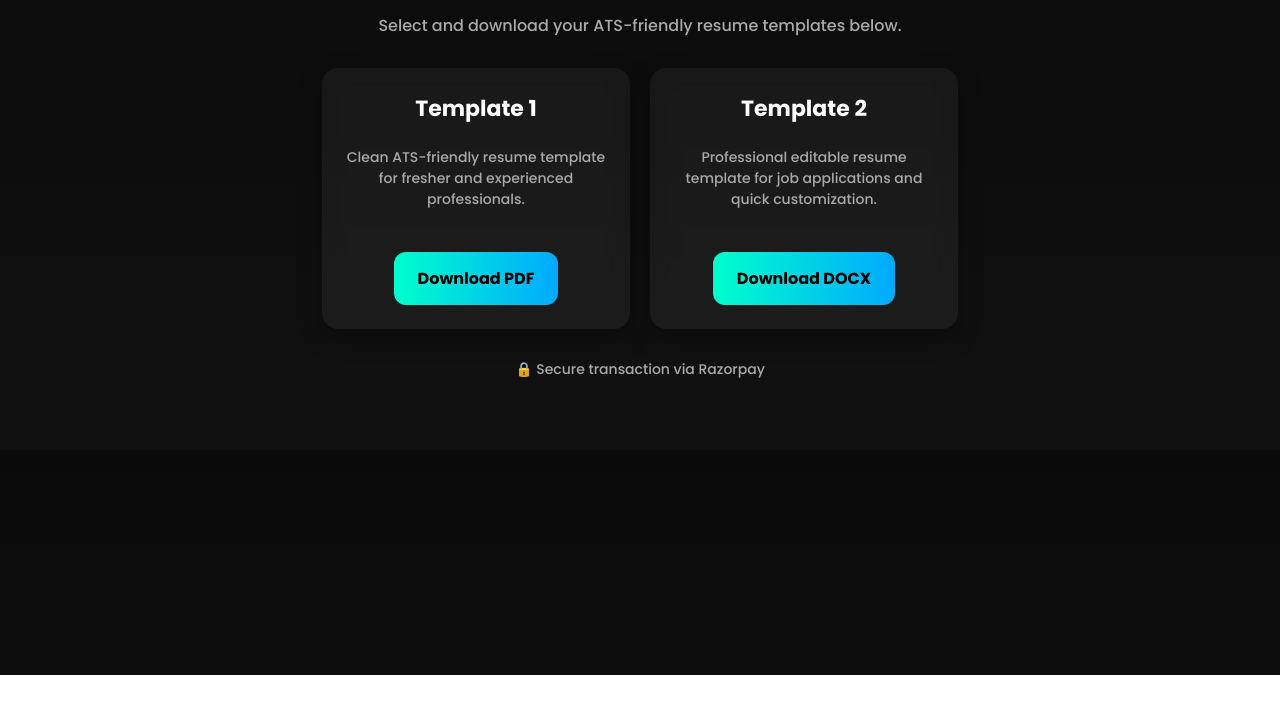
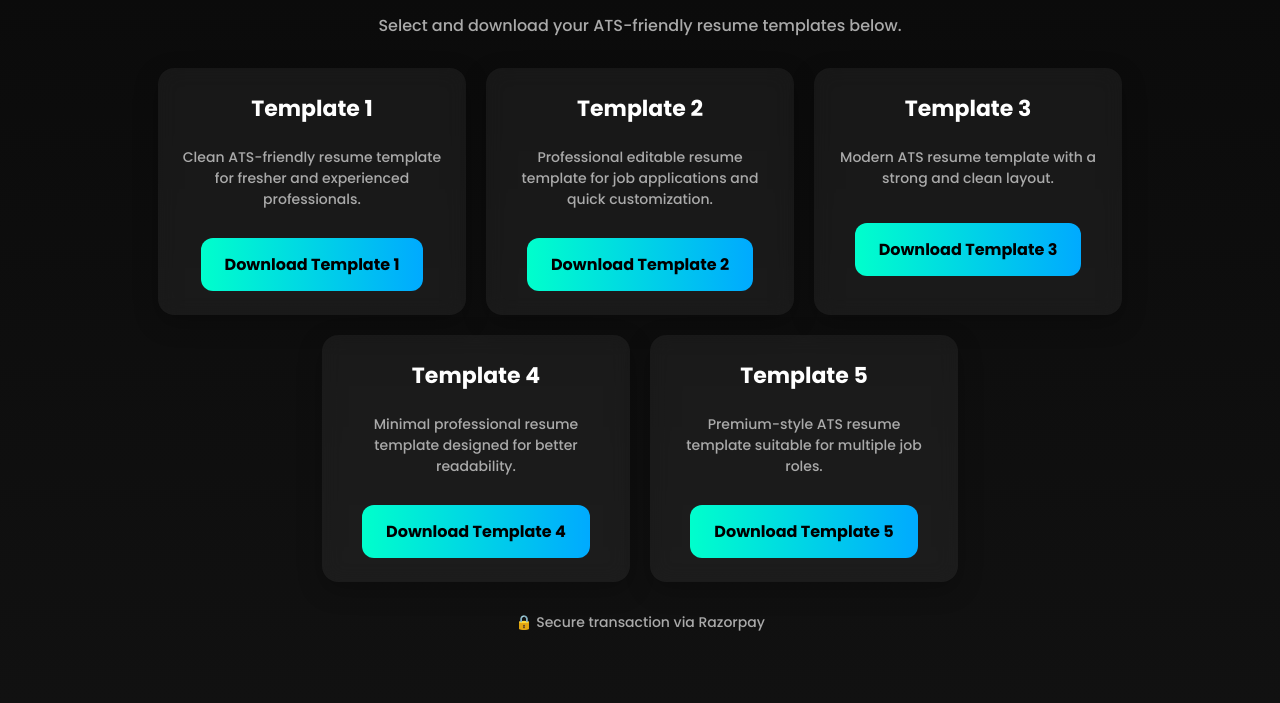
Before and after one commit to AtsResumePro/AtsResumePro.github.io, a plain HTML site: page download.html in a window 1280 px wide. Shown: the part 125-828 px from the top of the page. Before the commit the page ends 800 px from the top, so only its background shows below. Drawn offline with Linux system fonts and the light colour scheme.

Commit message:
Update download.html

```diff
--- a/download.html
+++ b/download.html
@@ -14,25 +14,30 @@
       padding: 40px 20px;
       text-align: center;
     }
+
     .wrapper {
-      max-width: 900px;
+      max-width: 1200px;
       margin: auto;
     }
+
     h1 {
       font-size: 38px;
       margin-bottom: 12px;
     }
+
     p {
       color: #aaa;
       font-size: 16px;
       margin-bottom: 30px;
     }
+
     .cards {
       display: flex;
       flex-wrap: wrap;
       justify-content: center;
       gap: 20px;
     }
+
     .card {
       background: rgba(255,255,255,0.05);
       backdrop-filter: blur(10px);
@@ -41,15 +46,20 @@
       width: 260px;
       box-shadow: 0 8px 24px rgba(0,0,0,0.25);
     }
+
     .card h3 {
       margin-top: 0;
       font-size: 22px;
+      color: white;
     }
+
     .card p {
       font-size: 14px;
       color: #aaa;
       min-height: 48px;
+      margin-bottom: 16px;
     }
+
     .button {
       display: inline-block;
       margin-top: 12px;
@@ -59,7 +69,13 @@
       text-decoration: none;
       font-weight: bold;
       border-radius: 12px;
+      transition: 0.3s;
     }
+
+    .button:hover {
+      transform: scale(1.05);
+    }
+
     .small {
       margin-top: 30px;
       color: #aaa;
@@ -76,13 +92,31 @@
       <div class="card">
         <h3>Template 1</h3>
         <p>Clean ATS-friendly resume template for fresher and experienced professionals.</p>
-        <a href="files/template1.pdf" class="button" download>Download PDF</a>
+        <a href="files/template1.pdf" class="button" download>Download Template 1</a>
       </div>
 
       <div class="card">
         <h3>Template 2</h3>
         <p>Professional editable resume template for job applications and quick customization.</p>
-        <a href="files/template2.docx" class="button" download>Download DOCX</a>
+        <a href="files/template2.docx" class="button" download>Download Template 2</a>
+      </div>
+
+      <div class="card">
+        <h3>Template 3</h3>
+        <p>Modern ATS resume template with a strong and clean layout.</p>
+        <a href="files/template3.pdf" class="button" download>Download Template 3</a>
+      </div>
+
+      <div class="card">
+        <h3>Template 4</h3>
+        <p>Minimal professional resume template designed for better readability.</p>
+        <a href="files/template4.docx" class="button" download>Download Template 4</a>
+      </div>
+
+      <div class="card">
+        <h3>Template 5</h3>
+        <p>Premium-style ATS resume template suitable for multiple job roles.</p>
+        <a href="files/template5.pdf" class="button" download>Download Template 5</a>
       </div>
     </div>
 
```
